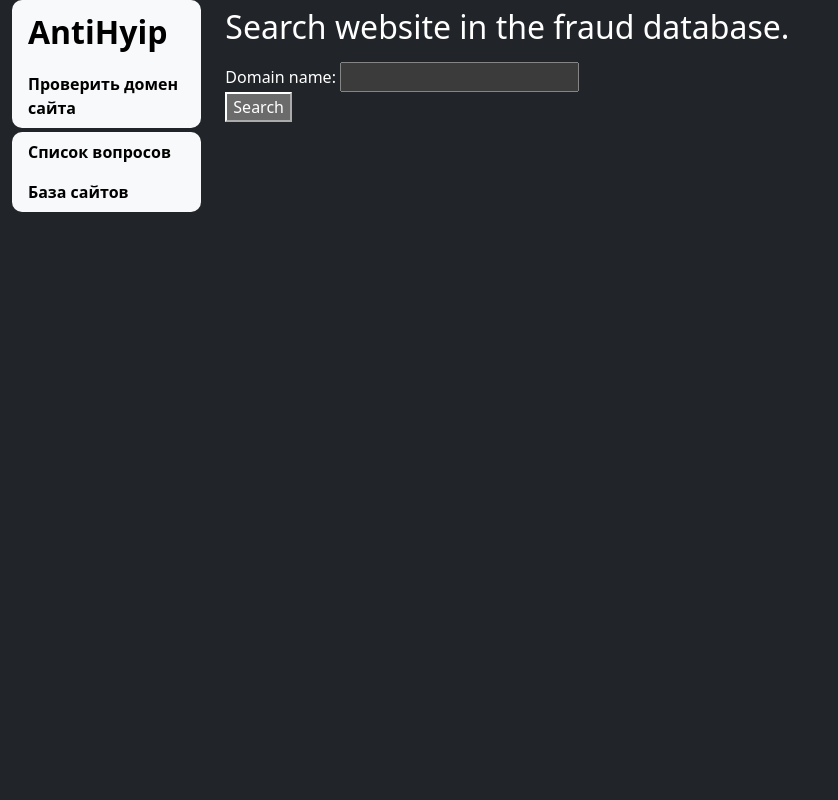
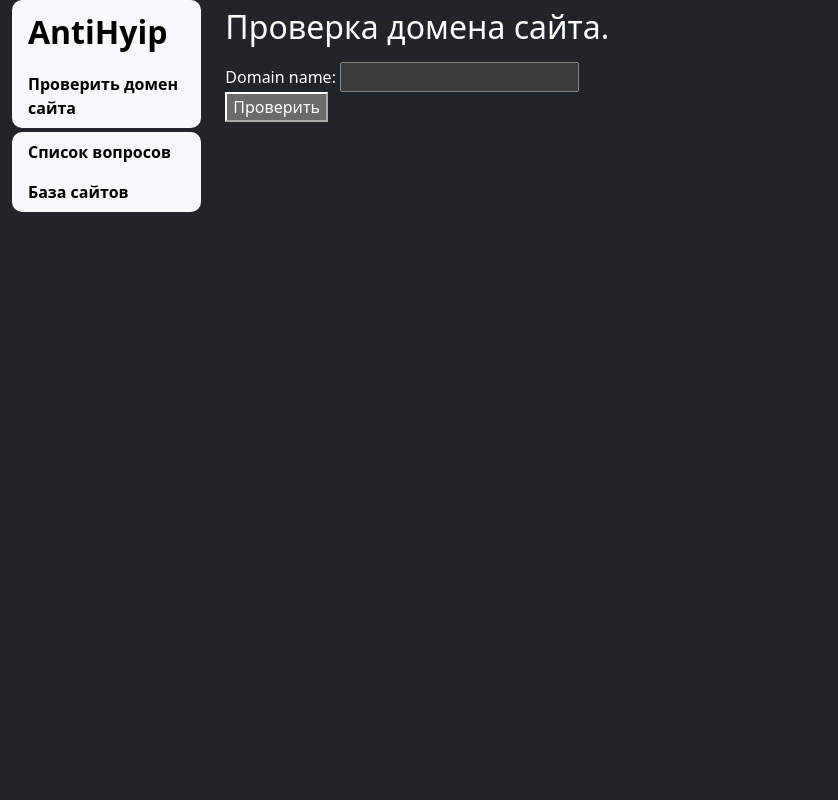
Before and after one commit to sishorian/antihyip-rest-v1, a Django app: page /search-domain/ in a window 1280 px wide. Shown: the whole page, without its empty margins (0-838 px from the left). Run offline with Django 5.2, Linux system fonts and the light colour scheme.

Commit message:
Translate site 2

```diff
--- a/hyiptest/templates/hyiptest/search_domain.html
+++ b/hyiptest/templates/hyiptest/search_domain.html
@@ -1,20 +1,20 @@
 {% extends "base_generic.html" %}
 
 {% block content %}
-  <h1>Search website in the fraud database.</h1>
+  <h1>Проверка домена сайта.</h1>
 
   <form>
     {{ form.as_div }}
     {% comment "Disable form classes for now" %}
       <button type="submit" class="btn btn-primary">Search</button>
     {% endcomment %}
-    <button type="submit">Search</button>
+    <button type="submit">Проверить</button>
   </form>
 
   {% if search_executed %}
     <hr />
     <p>
-      <strong>Your search:</strong> {{ query }}
+      <strong>Результат проверки домена сайта:</strong> {{ query }}
     </p>
 
     {% if found_badsite %}
@@ -37,7 +37,7 @@
         </tbody>
       </table>
     {% else %}
-      <p>No websites with this domain found in the fraud database.</p>
+      <p>Не найдено.</p>
     {% endif %}
   {% endif %}
 {% endblock %}
```
